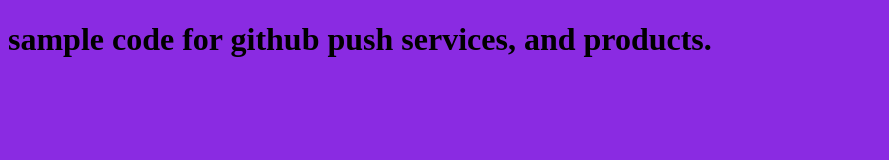
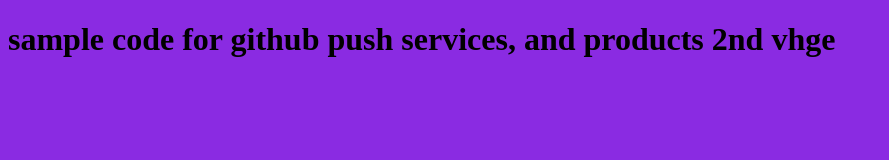
Before and after one commit to umairjanmeo/samplepush, a plain HTML site: page index.html in a window 1280 px wide. Shown: the whole page, without its empty margins (0-889 px from the left). Drawn offline with Linux system fonts and the light colour scheme.

Commit message:
2nd chnge

```diff
--- a/index.html
+++ b/index.html
@@ -11,7 +11,7 @@
 
 <body>
     <h1>
-        sample code for github push services, and products.
+        sample code for github push services, and products 2nd vhge
 
     </h1>
 
```
